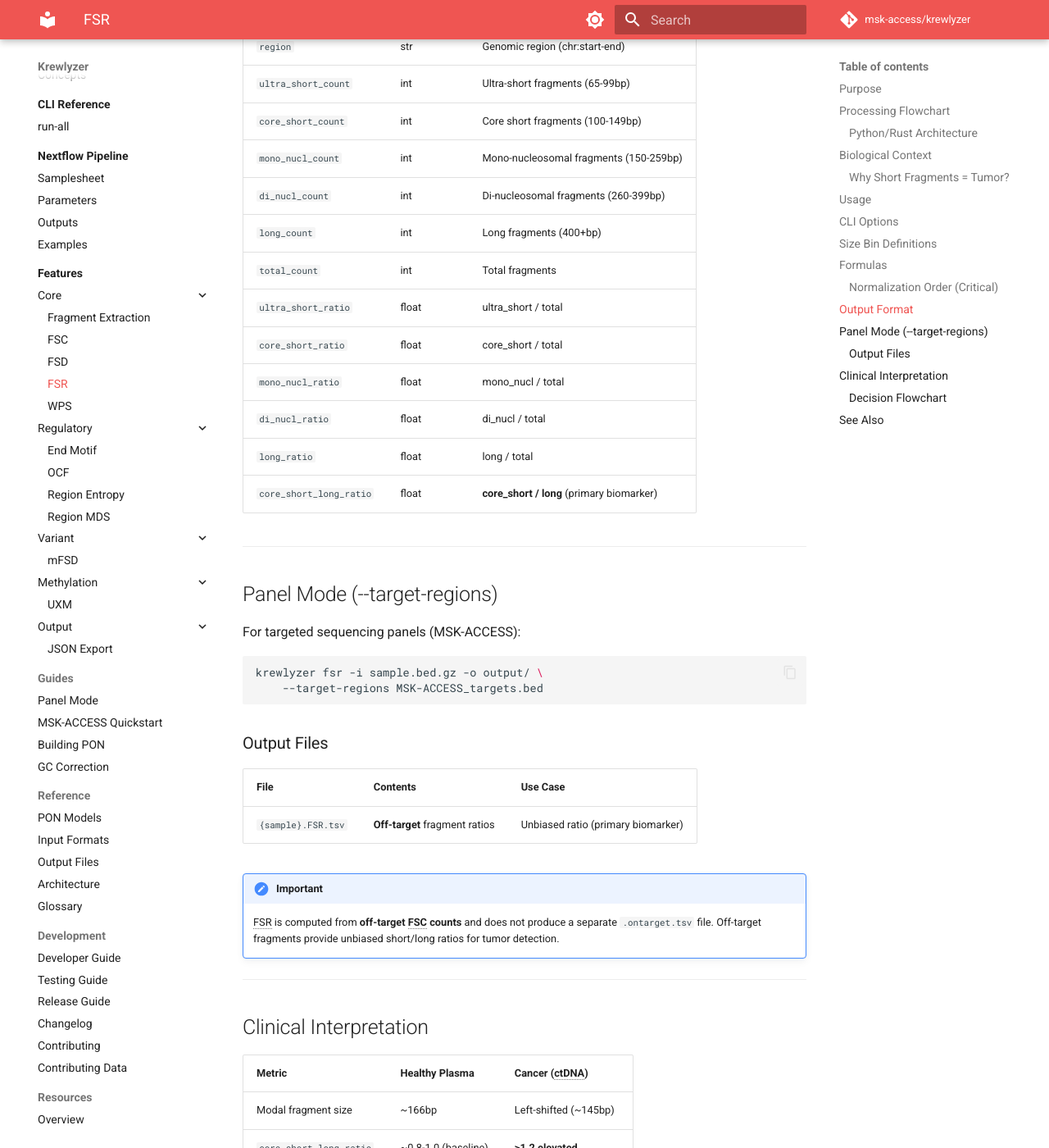
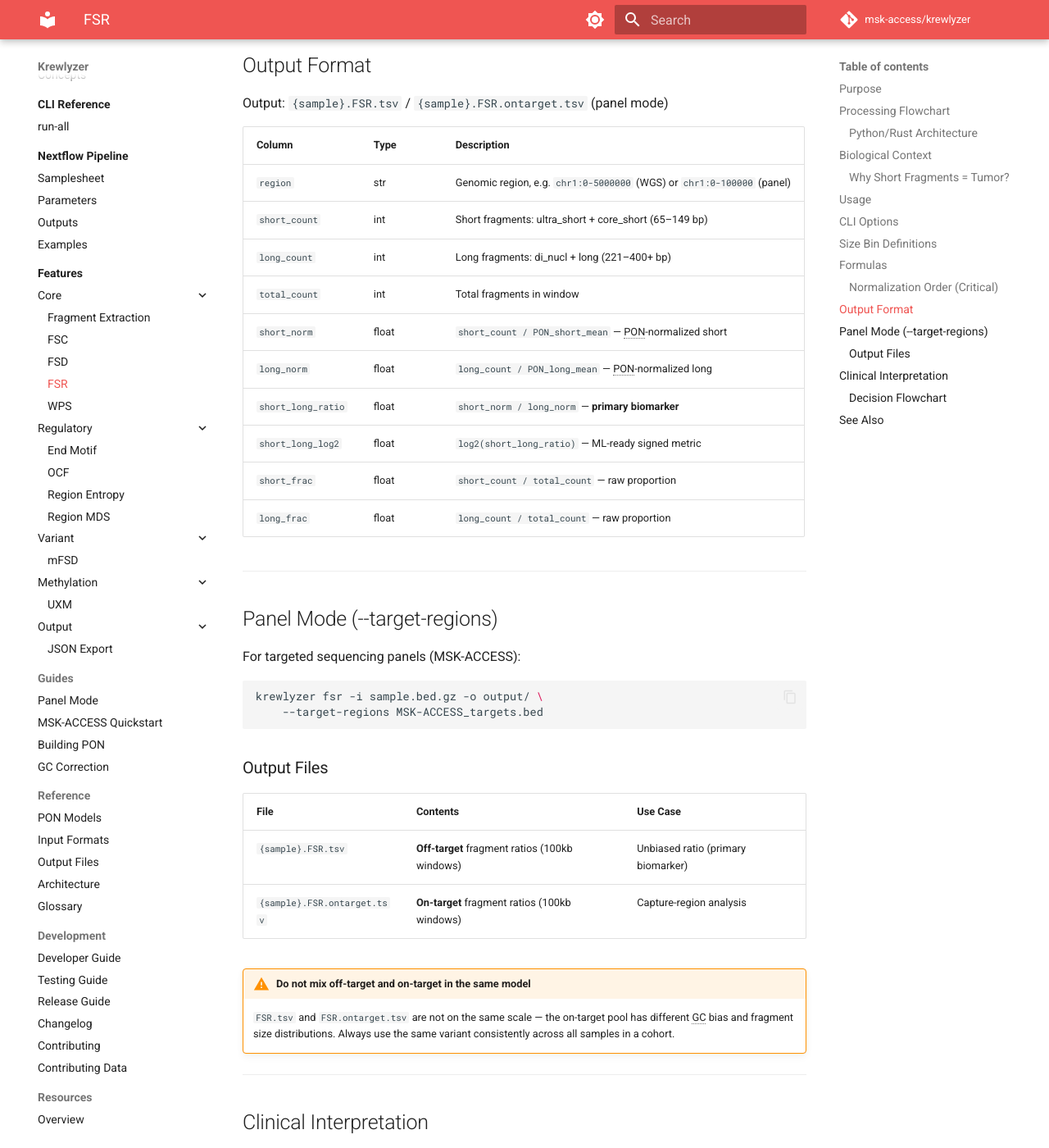
Before and after one commit to msk-access/krewlyzer, an MkDocs documentation site: the page built from docs/features/core/fsr.md, in a window 1280 px wide and 1400 px high, scrolled down 5453 px. Shown: the whole window at 82% size. Built offline with MkDocs 1.6.1 and Material for MkDocs 9.7.7, drawn with Linux system fonts in a browser that asks for light colours; comment, search, counter and statistics services are not loaded; the version menu is left out; some of the changed text lies outside the part shown.

Commit message:
docs(fsr): fix output columns, panel mode, and window descriptions
fsr.md:
- Fix output column table: 12 wrong columns → 10 correct columns
  matching actual fsr_processor.py output (short_count, long_count,
  short_norm, long_norm, short_long_ratio, etc.)
- Fix panel mode: FSR now produces FSR.ontarget.tsv, remove note
  saying it doesn't
- Fix column name: core_short_long_ratio → short_long_ratio throughout
  (short = ultra_short + core_short, not just core_short)
- Add ultra_short to fragment type table
- Update formulas with component definitions
- Fix decision flowchart node labels

output-files.md:
- Fix window size: '5 Mb window' → '5 Mb / 100kb' (varies by mode)
- Fix column types: short_count/long_count/total_count are int not float
- Fix region description: show both WGS and panel examples

````diff
--- a/docs/features/core/fsr.md
+++ b/docs/features/core/fsr.md
@@ -4,9 +4,9 @@
 
 !!! info "Plain English"
     FSR measures the ratio of short (tumor-enriched) to long (healthy) DNA fragments.
-    A higher `core_short_long_ratio` means more tumor-derived DNA in your sample.
+    A higher `short_long_ratio` means more tumor-derived DNA in your sample.
 
-    **Example**: `core_short_long_ratio = 1.5` suggests ~30% tumor burden (vs. ~0.9 in healthy plasma).
+    **Example**: `short_long_ratio = 1.5` suggests ~30% tumor burden (vs. ~0.9 in healthy plasma).
 
 ---
 
@@ -63,12 +63,13 @@
 
 | Fragment Type | Size Range | Biological Source |
 |---------------|------------|-------------------|
+| **ultra_short** | 65-99bp | TF footprints, highly tumor-specific |
 | **core_short** | 100-149bp | Tumor DNA (sub-nucleosomal, ~145bp peak) |
 | **mono_nucl** | 150-259bp | Standard mono-nucleosomal cfDNA |
 | **di_nucl** | 260-399bp | Di-nucleosomal (healthy chromatin) |
 | **long** | 400+bp | Very long fragments |
 
-**Key Biomarker**: `core_short_long_ratio` – Higher ratio = higher probability of tumor DNA
+**Key Biomarker**: `short_long_ratio` — where "short" = ultra_short + core_short (65–149 bp) and "long" = di_nucl + long (221–400+ bp). Higher ratio = higher probability of tumor DNA.
 
 ### Why Short Fragments = Tumor?
 
@@ -139,27 +140,31 @@
 **Step 1 - Normalize short:**
 
 $$
-\text{core_short_norm} = \frac{\text{core_short_count}}{\text{PoN_core_short_mean}}
+\text{short\_norm} = \frac{\text{short\_count}}{\text{PoN\_short\_mean}}
 $$
+
+where `short_count = ultra_short + core_short` (65–149 bp)
 
 **Step 2 - Normalize long:**
 
 $$
-\text{long_norm} = \frac{\text{long_count}}{\text{PoN_long_mean}}
+\text{long\_norm} = \frac{\text{long\_count}}{\text{PoN\_long\_mean}}
 $$
+
+where `long_count = di_nucl + long` (221–400+ bp)
 
 **Step 3 - Compute ratio:**
 
 $$
-\text{core_short_long_ratio} = \frac{\text{core_short_norm}}{\text{long_norm}}
+\text{short\_long\_ratio} = \frac{\text{short\_norm}}{\text{long\_norm}}
 $$
 
 This removes batch effects **before** ratio calculation, ensuring accurate cross-sample comparison.
 
-**Step 4 - Log2 ratio (optional):**
+**Step 4 - Log2 ratio (ML-ready):**
 
 $$
-\text{short_long_log2} = \log_2(\text{core_short_long_ratio})
+\text{short\_long\_log2} = \log_2(\text{short\_long\_ratio})
 $$
 
 | log2 Value | Meaning |
@@ -172,23 +177,20 @@
 
 ## Output Format
 
-Output: `{sample}.FSR.tsv`
+Output: `{sample}.FSR.tsv` / `{sample}.FSR.ontarget.tsv` (panel mode)
 
 | Column | Type | Description |
 |--------|------|-------------|
-| `region` | str | Genomic region (chr:start-end) |
-| `ultra_short_count` | int | Ultra-short fragments (65-99bp) |
-| `core_short_count` | int | Core short fragments (100-149bp) |
-| `mono_nucl_count` | int | Mono-nucleosomal fragments (150-259bp) |
-| `di_nucl_count` | int | Di-nucleosomal fragments (260-399bp) |
-| `long_count` | int | Long fragments (400+bp) |
-| `total_count` | int | Total fragments |
-| `ultra_short_ratio` | float | ultra_short / total |
-| `core_short_ratio` | float | core_short / total |
-| `mono_nucl_ratio` | float | mono_nucl / total |
-| `di_nucl_ratio` | float | di_nucl / total |
-| `long_ratio` | float | long / total |
-| `core_short_long_ratio` | float | **core_short / long** (primary biomarker) |
+| `region` | str | Genomic region, e.g. `chr1:0-5000000` (WGS) or `chr1:0-100000` (panel) |
+| `short_count` | int | Short fragments: ultra_short + core_short (65–149 bp) |
+| `long_count` | int | Long fragments: di_nucl + long (221–400+ bp) |
+| `total_count` | int | Total fragments in window |
+| `short_norm` | float | `short_count / PON_short_mean` — PON-normalized short |
+| `long_norm` | float | `long_count / PON_long_mean` — PON-normalized long |
+| `short_long_ratio` | float | `short_norm / long_norm` — **primary biomarker** |
+| `short_long_log2` | float | `log2(short_long_ratio)` — ML-ready signed metric |
+| `short_frac` | float | `short_count / total_count` — raw proportion |
+| `long_frac` | float | `long_count / total_count` — raw proportion |
 
 ---
 
@@ -205,11 +207,11 @@
 
 | File | Contents | Use Case |
 |------|----------|----------|
-| `{sample}.FSR.tsv` | **Off-target** fragment ratios | Unbiased ratio (primary biomarker) |
+| `{sample}.FSR.tsv` | **Off-target** fragment ratios (100kb windows) | Unbiased ratio (primary biomarker) |
+| `{sample}.FSR.ontarget.tsv` | **On-target** fragment ratios (100kb windows) | Capture-region analysis |
 
-!!! important
-    FSR is computed from **off-target FSC counts** and does not produce a separate `.ontarget.tsv` file.
-    Off-target fragments provide unbiased short/long ratios for tumor detection.
+!!! warning "Do not mix off-target and on-target in the same model"
+    `FSR.tsv` and `FSR.ontarget.tsv` are not on the same scale — the on-target pool has different GC bias and fragment size distributions. Always use the same variant consistently across all samples in a cohort.
 
 ---
 
@@ -218,16 +220,16 @@
 | Metric | Healthy Plasma | Cancer (ctDNA) |
 |--------|----------------|----------------|
 | Modal fragment size | ~166bp | Left-shifted (~145bp) |
-| `core_short_long_ratio` | ~0.8-1.0 (baseline) | **>1.2 elevated** |
+| `short_long_ratio` | ~0.8-1.0 (baseline) | **>1.2 elevated** |
 | Interpretation | Normal profile | Elevated tumor burden |
 
 ### Decision Flowchart
 
 ```mermaid
 flowchart TD
-    FSR[FSR Results] --> Q1{core_short_long_ratio > 1.3?}
+    FSR[FSR Results] --> Q1{"short_long_ratio > 1.3?"}
     Q1 -->|Yes| HIGH[High tumor burden]
-    Q1 -->|No| Q2{core_short_long_ratio > 1.1?}
+    Q1 -->|No| Q2{"short_long_ratio > 1.1?"}
     Q2 -->|Yes| MOD[Moderate tumor signal]
     Q2 -->|No| LOW[Low/no detectable tumor]
 ```
````
Also changed, not shown: docs/reference/output-files.md (+6 -6 lines).
